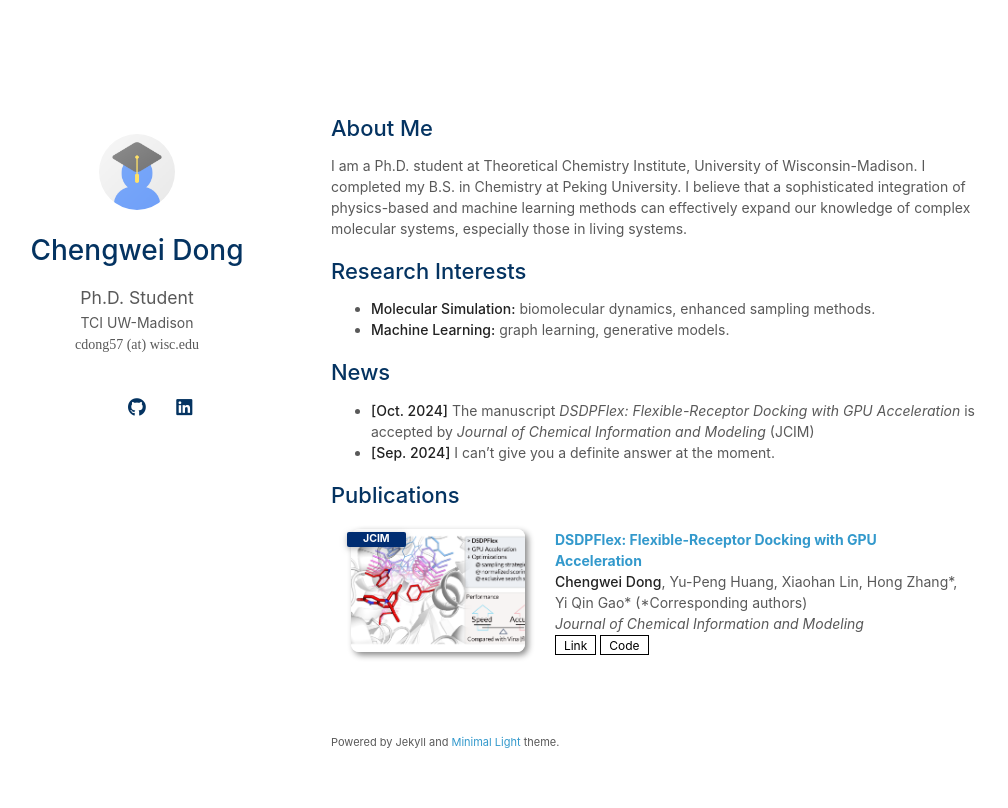
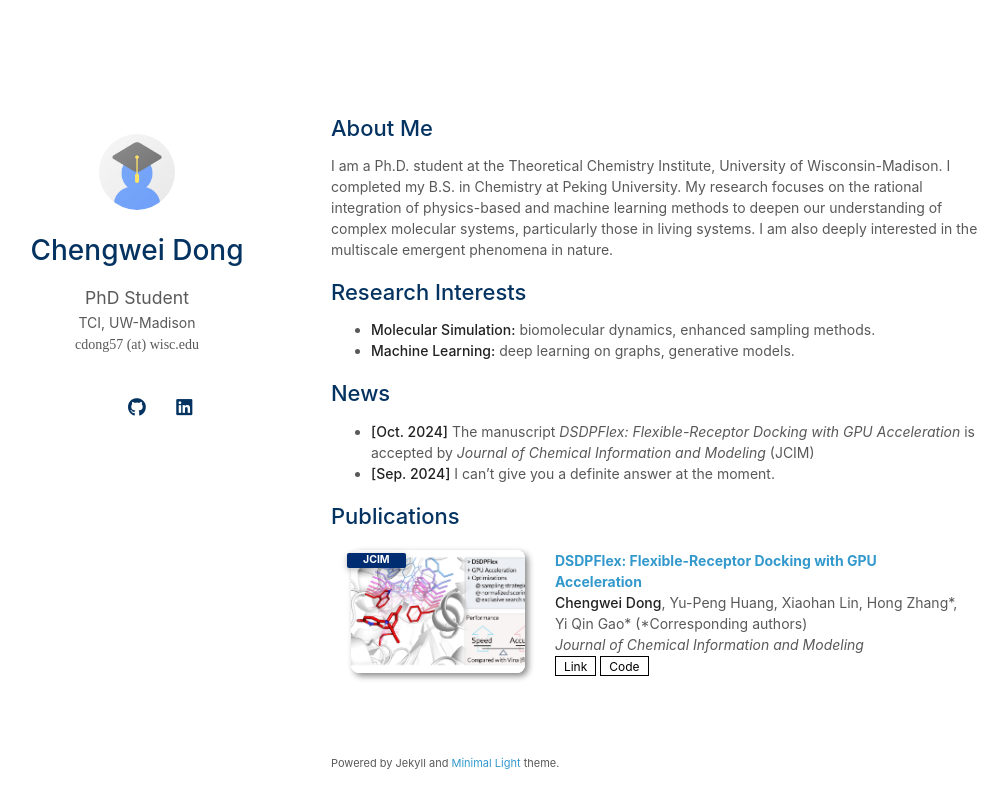
Before and after one commit to HCAya/profile, a Jekyll site: the page built from index.md, in a window 1280 px wide. Shown: the top 808 px of the page, without its empty margins (139-1147 px from the left). Built offline with Jekyll 4.4.1, drawn with Linux system fonts in a browser that asks for light colours; a style sheet for code colours, icons or effects is not loaded; our own code applies the rules of GitHub Pages for plain Markdown files.

Commit message:
modified index

```diff
--- a/_config.yml
+++ b/_config.yml
@@ -1,7 +1,7 @@
 # Basic Information
 title: Chengwei Dong
-position: Ph.D. Student
-affiliation: TCI UW-Madison
+position: PhD Student
+affiliation: TCI, UW-Madison
 email: cdong57 (at) wisc.edu
 
 # Search Engine Optimization (SEO)
--- a/index.md
+++ b/index.md
@@ -4,12 +4,12 @@ layout: homepage
 
 ## About Me
 
-I am a Ph.D. student at Theoretical Chemistry Institute, University of Wisconsin-Madison. I completed my B.S. in Chemistry at Peking University. I believe that a sophisticated integration of physics-based and machine learning methods can effectively expand our knowledge of complex molecular systems, especially those in living systems.
+I am a Ph.D. student at the Theoretical Chemistry Institute, University of Wisconsin-Madison. I completed my B.S. in Chemistry at Peking University. My research focuses on the rational integration of physics-based and machine learning methods to deepen our understanding of complex molecular systems, particularly those in living systems. I am also deeply interested in the multiscale emergent phenomena in nature.
 
 ## Research Interests
 
 - **Molecular Simulation:** biomolecular dynamics, enhanced sampling methods.
-- **Machine Learning:** graph learning, generative models.
+- **Machine Learning:** deep learning on graphs, generative models.
 
 ## News
 
```
